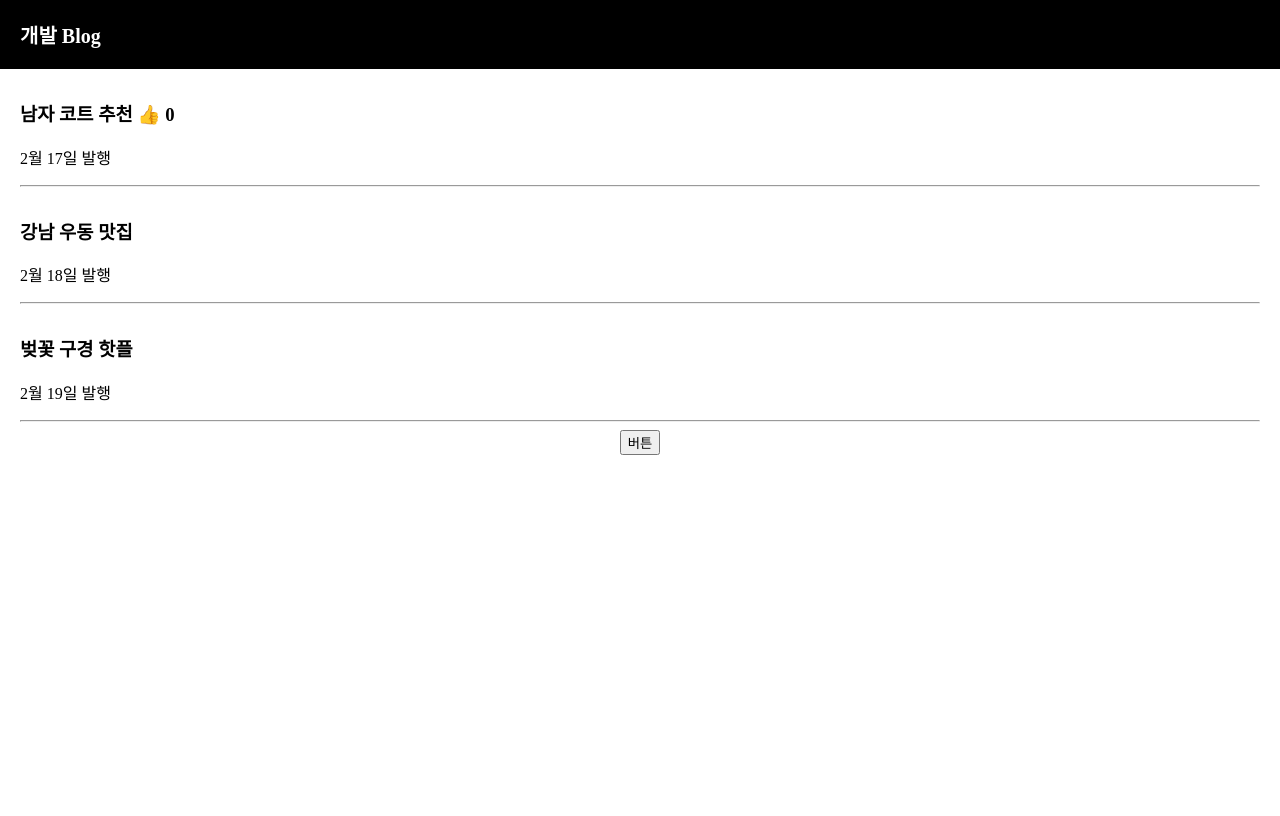
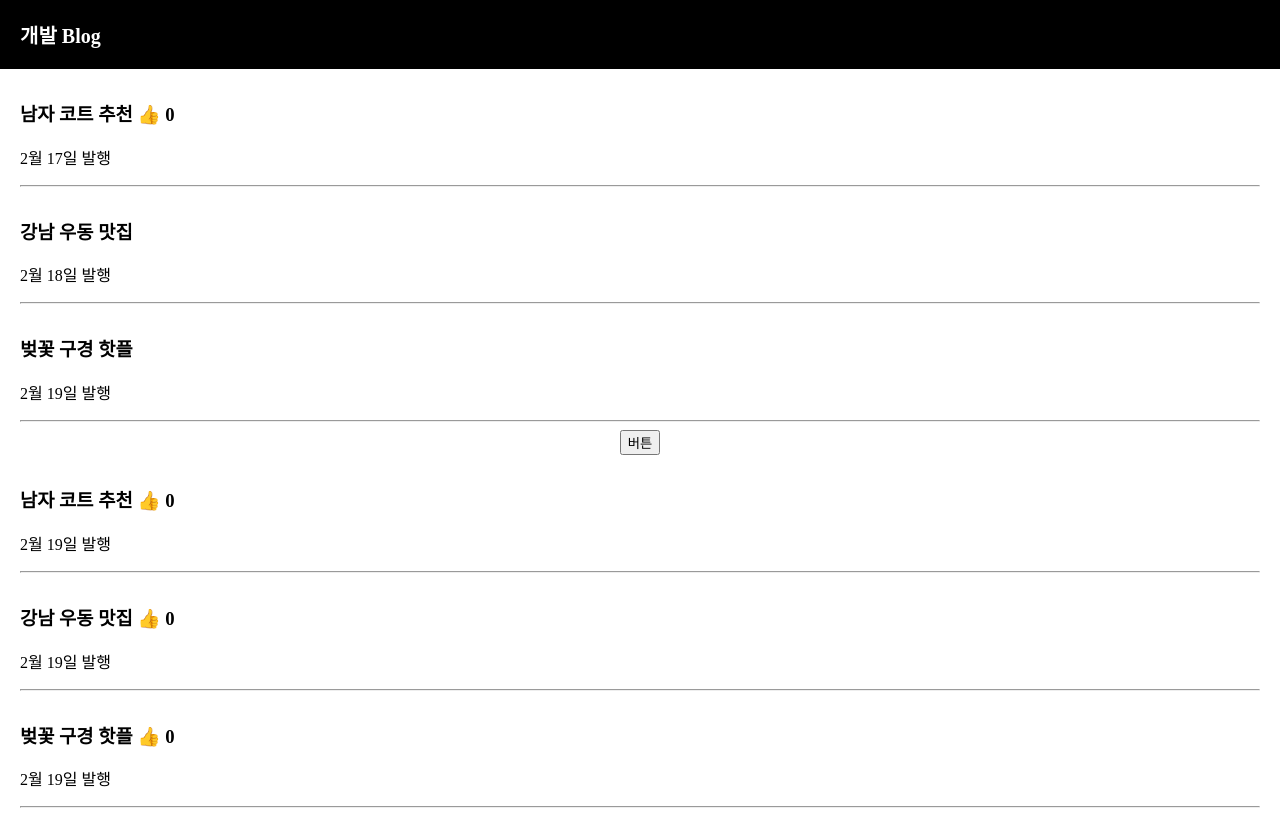
Before and after one commit to msh0108/blog2, a React (Create React App) app: page / in a window 1280 px wide. Shown: the top 816 px of the page. Built offline with nearby package versions, Linux system fonts and the light colour scheme.

Commit message:
Chapter9: map함수 어려움

```diff
--- a/src/App.js
+++ b/src/App.js
@@ -6,7 +6,11 @@ function App() {
 
 let [글제목, 글제목변경] = useState(['남자 코트 추천' ,'강남 우동 맛집', '벚꽃 구경 핫플']);
 
+let [날짜, 날짜변경] = useState(['17' ,'18', '19']);
+
 let [따봉, 따봉변경] = useState(0);
+
+let [따봉2, 따봉변경2] = useState([0, 0, 0]);
 
 let [modal, modal변경] = useState(false);
 
@@ -50,6 +54,21 @@ let posts = '강남 고기 맛집';
       <button onClick={ () => { modal변경(!modal) } }>버튼</button>
 
       {
+        글제목.map(function(글, i){
+          return (
+          <div className='list'>
+          <h3> { 글 } <span onClick={ () => {
+                  let 따봉3 = [...따봉2];
+                  따봉3[i]++;
+                  따봉변경2(따봉3) } }>👍</span> {따봉2[i]} </h3>
+          <p>2월 19일 발행</p>
+          <hr/>
+          </div>
+          )
+        })
+      }
+
+      {
         modal === true
         ? <Modal />
         : null
```
